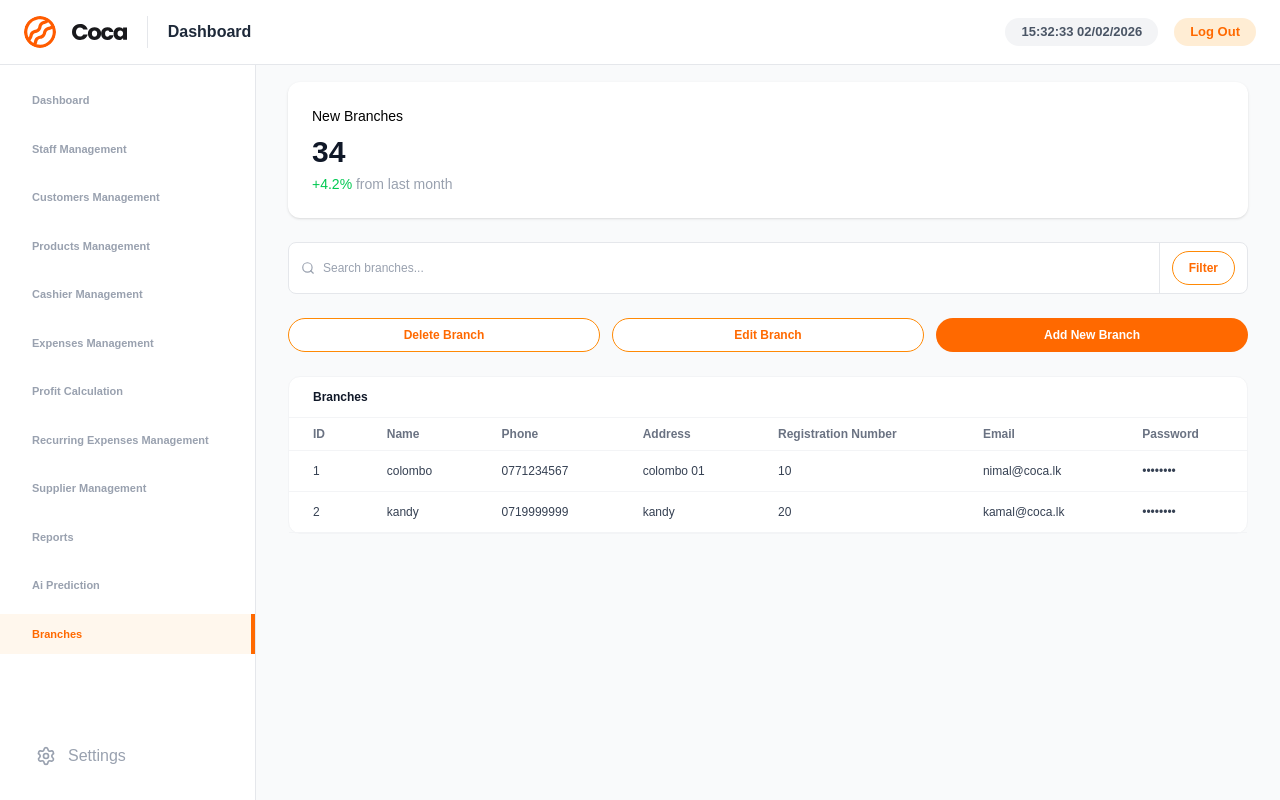
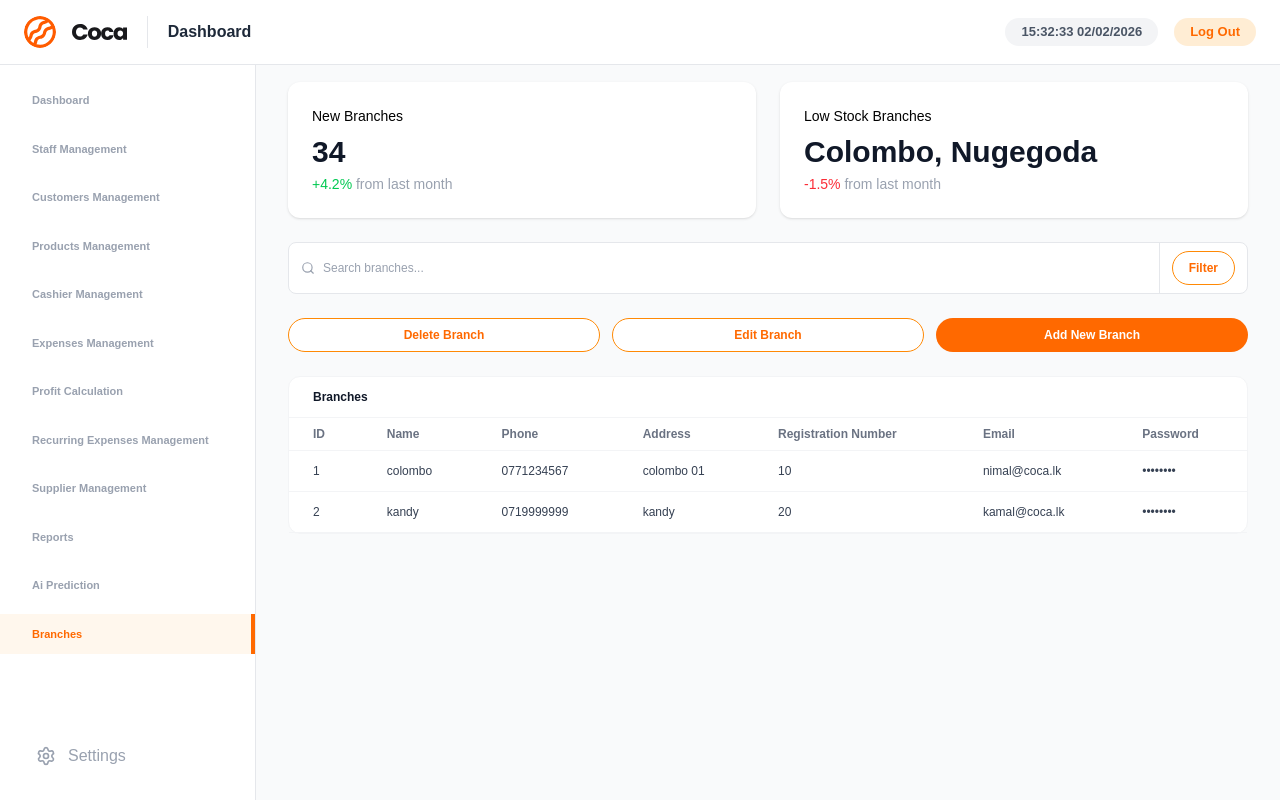
Before and after one commit to LTI-INTERNS/pos-micro-sass, a Next.js app: page /branchmanagement in a window 1280 px wide. Built offline with nearby package versions, Linux system fonts and the light colour scheme.

Commit message:
feat: add low stock branches stat card

```diff
--- a/app/components/Admin/branchmanagement/branchStarCardGrid.tsx
+++ b/app/components/Admin/branchmanagement/branchStarCardGrid.tsx
@@ -7,11 +7,17 @@ const statCards = [
     percentage: "+4.2%",
     trend: "up" as const,
   },
+  {
+    title: "Low Stock Branches",
+    value: "Colombo, Nugegoda",
+    percentage: "-1.5%",
+    trend: "down" as const,
+  },
 ];
 
 export default function StatCardGrid() {
   return (
-    <div className="grid grid-cols-1 sm:grid-cols-1 lg:grid-cols-1">
+    <div className="grid grid-cols-1 sm:grid-cols-2 lg:grid-cols-2 gap-6">
       {statCards.map((card) => (
         <StatCard
           key={card.title}
```
